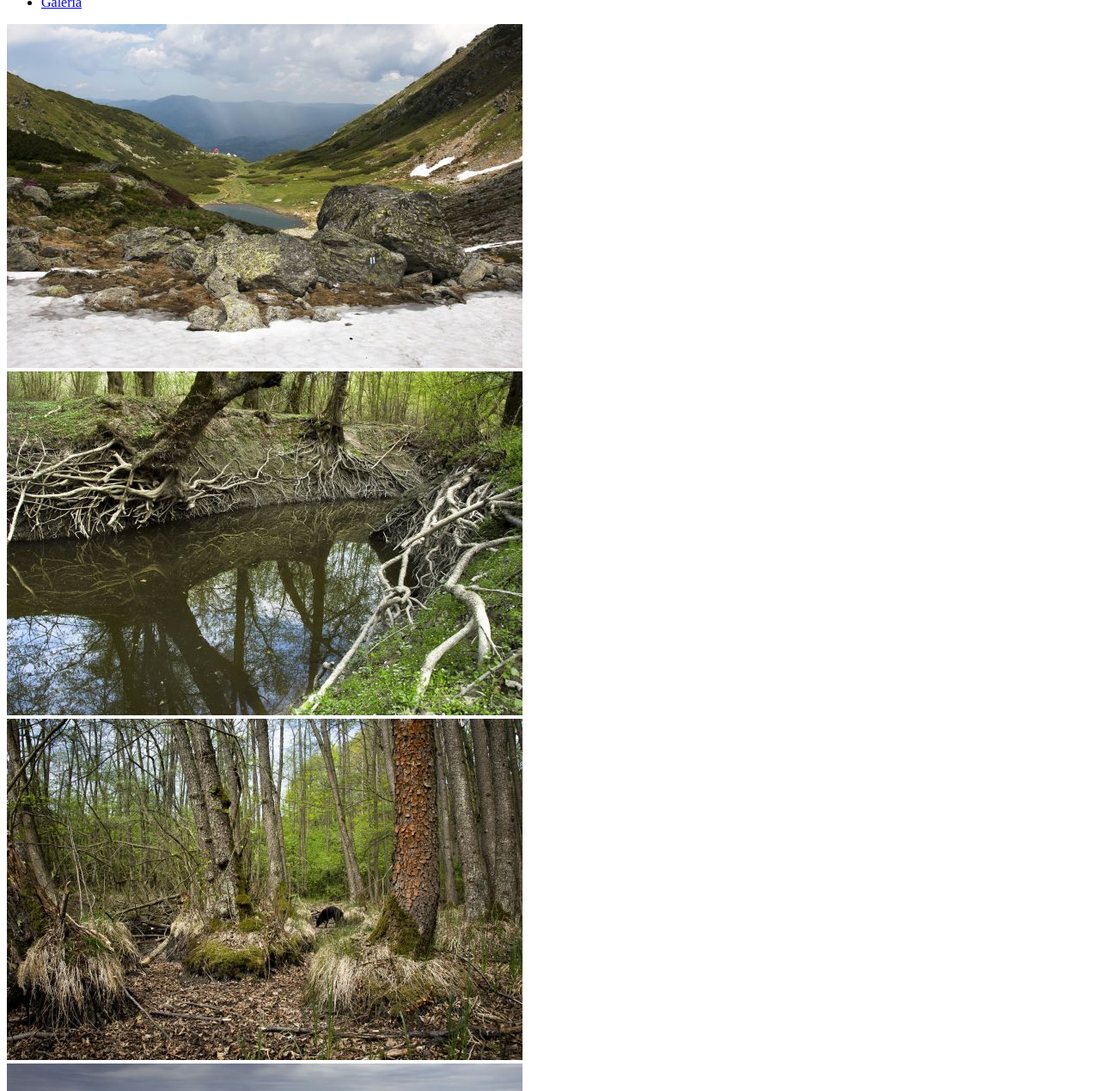
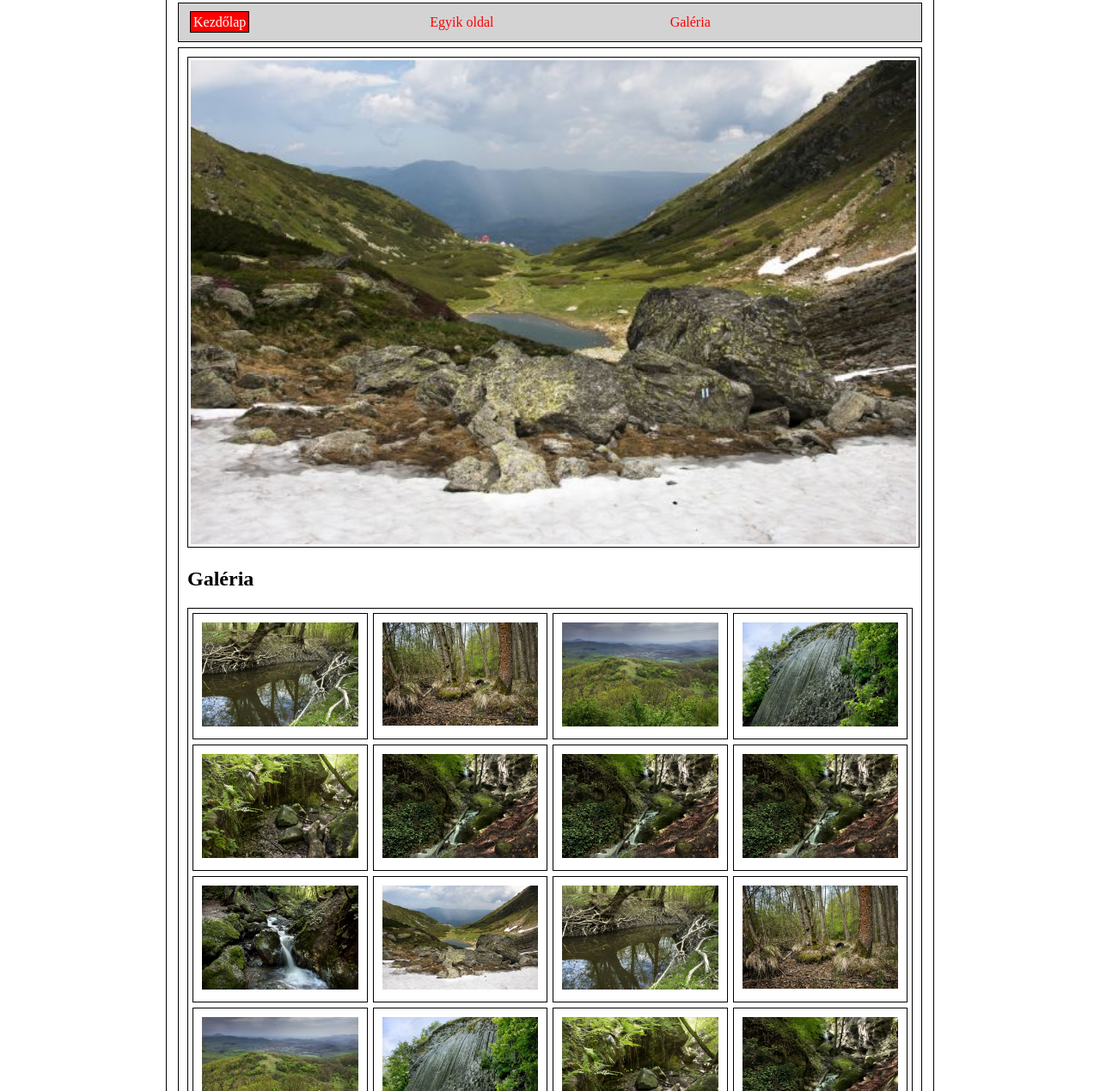
Before and after one commit to HalaszGergo2/Reszponzivoldal, a plain HTML site: page index.html in a window 1280 px wide. Shown: the part 122-1391 px from the top of the page at 86% size. Drawn offline with Linux system fonts and the light colour scheme.

Commit message:
Elakadt verzio

```diff
--- a/index.html
+++ b/index.html
@@ -10,43 +10,43 @@
     <title>Halász Gergő</title>
 </head>
 <body>
-    <main>
-        <header>
+    <main class="gridek">
+        <header class="gridek">
             <h1>Reszponzív</h1>
         </header>
-        <nav>
+        <nav class="gridek">
             <ul>
-                <li><a href="#">Kezdőlap</a></li>
-                <li><a href="#">Egyik oldal</a></li>
-                <li><a href="#galerianav">Galéria</a></li>
+                <li><a id="piros" href="#">Kezdőlap</a></li>
+                <li class="keret"><a class="atlatszo" href="#">Egyik oldal</a></li>
+                <li class="keret"><a class="atlatszo" href="#galerianav">Galéria</a></li>
             </ul>
         </nav>
-        <article>
+        <article class="gridek">
             <section>
                 <div>
-                <img src="kepekmeret/_MG_2995_600.jpg" alt="tajkep">
+                <img id="egyedul" src="kepekmeret/_MG_2995_600.jpg" alt="tajkep">
                 </div>
             </section>
-            <section>
-                <div id="galerianav"><img src="kepekmeret/_DSC6696_600.jpg" alt="tajkep"></div>
-                <div id="galerianav"><img src="kepekmeret/_DSC8090_600.jpg" alt="tajkep"></div>
-                <div id="galerianav"><img src="kepekmeret/_DSC8235_600.jpg" alt="tajkep"></div>
-                <div id="galerianav"><img src="kepekmeret/_DSC9920_600.jpg" alt="tajkep"></div>
-                <div id="galerianav"><img src="kepekmeret/_MG_1121_1_600.jpg" alt="tajkep"></div>
-                <div id="galerianav"><img src="kepekmeret/_MG_1357_600.jpg" alt="tajkep"></div>
-                <div id="galerianav"><img src="kepekmeret/_MG_1357_600.jpg" alt="tajkep"></div>
-                <div id="galerianav"><img src="kepekmeret/_MG_1357_600.jpg" alt="tajkep"></div>
-                <div id="galerianav"><img src="kepekmeret/_MG_1420_2_600.jpg" alt="tajkep"></div>
-                <div id="galerianav"><img src="kepekmeret/_MG_2995_600.jpg" alt="tajkep"></div>
-                <div id="galerianav"><img src="kepekmeret/_DSC6696_600.jpg" alt="tajkep"></div>
-                <div id="galerianav"><img src="kepekmeret/_DSC8090_600.jpg" alt="tajkep"></div>
-                <div id="galerianav"><img src="kepekmeret/_DSC8235_600.jpg" alt="tajkep"></div>
-                <div id="galerianav"><img src="kepekmeret/_DSC9920_600.jpg" alt="tajkep"></div>
-                <div id="galerianav"><img src="kepekmeret/_MG_1121_1_600.jpg" alt="tajkep"></div>
-                <div id="galerianav"><img src="kepekmeret/_MG_1357_600.jpg" alt="tajkep"></div>
+            <h2>Galéria</h2>
+            <section id="negyedik">
+                <div class="gridek" id="galerianav"><img src="kepekmeret/_DSC6696_600.jpg" alt="tajkep"></div>
+                <div class="gridek" id="galerianav"><img src="kepekmeret/_DSC8090_600.jpg" alt="tajkep"></div>
+                <div class="gridek" id="galerianav"><img src="kepekmeret/_DSC8235_600.jpg" alt="tajkep"></div>
+                <div class="gridek" id="galerianav"><img src="kepekmeret/_DSC9920_600.jpg" alt="tajkep"></div>
+                <div class="gridek" id="galerianav"><img src="kepekmeret/_MG_1121_1_600.jpg" alt="tajkep"></div>
+                <div class="gridek" id="galerianav"><img src="kepekmeret/_MG_1357_600.jpg" alt="tajkep"></div>
+                <div class="gridek" id="galerianav"><img src="kepekmeret/_MG_1357_600.jpg" alt="tajkep"></div>
+                <div class="gridek" id="galerianav"><img src="kepekmeret/_MG_1357_600.jpg" alt="tajkep"></div>
+                <div class="gridek" id="galerianav"><img src="kepekmeret/_MG_1420_2_600.jpg" alt="tajkep"></div>
+                <div class="gridek" id="galerianav"><img src="kepekmeret/_MG_2995_600.jpg" alt="tajkep"></div>
+                <div class="gridek" id="galerianav"><img src="kepekmeret/_DSC6696_600.jpg" alt="tajkep"></div>
+                <div class="gridek" id="galerianav"><img src="kepekmeret/_DSC8090_600.jpg" alt="tajkep"></div>
+                <div class="gridek" id="galerianav"><img src="kepekmeret/_DSC8235_600.jpg" alt="tajkep"></div>
+                <div class="gridek" id="galerianav"><img src="kepekmeret/_DSC9920_600.jpg" alt="tajkep"></div>
+                <div class="gridek" id="galerianav"><img src="kepekmeret/_MG_1121_1_600.jpg" alt="tajkep"></div>
+                <div class="gridek" id="galerianav"><img src="kepekmeret/_MG_1357_600.jpg" alt="tajkep"></div>
             </section>
         </article>
-        <footer></footer>
     </main>
 </body>
 </html>
--- a/stilus.css
+++ b/stilus.css
@@ -0,0 +1,83 @@
+body{
+    margin: auto;
+    width: 90%;
+    max-width: 900px;
+}
+img{
+    width: 100%;
+}
+nav{
+    border: 1px solid black;
+    padding: 0;
+    background-color: lightgrey;
+}
+nav ul{
+    display: grid;
+    grid-template-columns: 1fr 1fr 1fr;
+    list-style-type: none;
+    margin: 0;
+    padding: 3px;
+}
+nav a{
+    text-decoration: none;
+}
+#piros{
+    border: 1px solid black;
+    background-color: red;
+    color: white;
+    padding: 3px;
+}
+.atlatszo{
+
+    color: red;
+}
+#egyedul{
+    border: 1px solid black;
+    padding: 3px;
+}
+main{
+    display: grid;
+    grid-template-columns: 1fr 1fr 1fr 1fr;
+    grid-template-areas:
+    "d d d d"
+    "n n n n"
+    "a a a a";
+    border: 1px solid black;
+    padding: 10px;
+    margin:5px;
+}
+
+header{
+    grid-area: d;
+}
+article{
+    grid-area: a;
+}
+nav{
+    grid-area: n;
+}
+
+#negyedik{
+    display: grid;
+    grid-template-columns: 1fr 1fr 1fr 1fr;
+    border: 1px solid black;
+    padding: 2px;
+}
+.gridek{
+    border: 1px solid black;
+    padding: 10px;
+    margin: 3px;
+}
+
+@media only screen and (max-width: 800px) {
+    main{
+        grid-template-columns: 1fr;
+        grid-template-areas:
+        "d"
+        "n"
+        "a";
+    }
+    nav ul{
+        grid-template-columns:1fr ;
+    }
+  }
```
